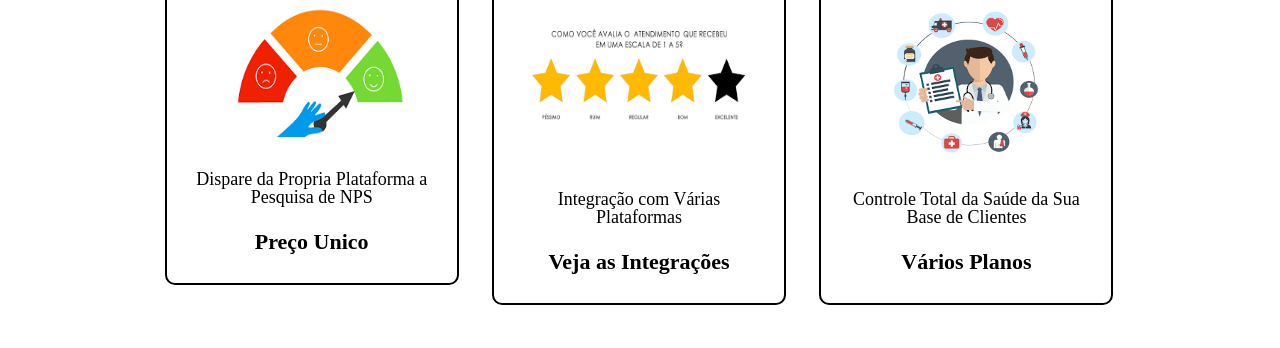
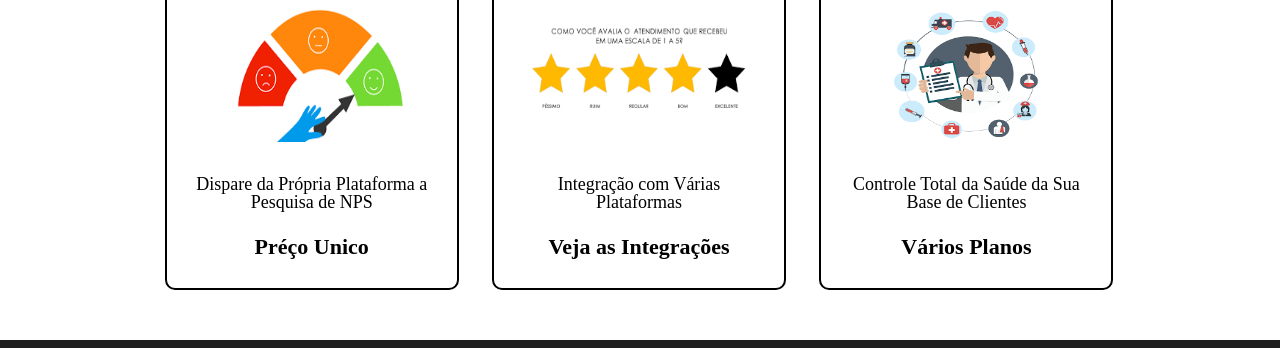
Before and after one commit to CMTecnologia/Site-CS, a plain HTML site: page funcionalidades.html in a window 1280 px wide. Shown: the part 328-676 px from the top of the page. Drawn offline with Linux system fonts and the light colour scheme.

Commit message:
Alterando tamanho da imagem css e funcionalidades.html

```diff
--- a/funcionalidades.html
+++ b/funcionalidades.html
@@ -28,8 +28,8 @@
                 <li>
                     <h2>NPS</h2>
                     <img class="tamanho1" src="Fotos/nps.png">
-                    <p class="funcionalidade-descricao">Dispare da Propria Plataforma a Pesquisa de NPS</p>
-                    <p class="condicoes">Preço Unico</p>
+                    <p class="funcionalidade-descricao">Dispare da Própria Plataforma a Pesquisa de NPS</p>
+                    <p class="condicoes">Préço Unico</p>
                 </li>
                 <li>
                     <h2>CSAT</h2>
--- a/style.css
+++ b/style.css
@@ -91,20 +91,20 @@ nav a:hover {
 
 .tamanho1 {
    width: 255px;
-   height: 130px;
+   height: 135px;
    padding-right: 50px;
 
 }
 
 .tamanho2 {
    width: 230px;
-   height: 150px;
+   height: 135px;
 
 }
 
 .tamanho3 {
    width: 160px;
-   height: 150px;
+   height: 135px;
 
 }
 
```
